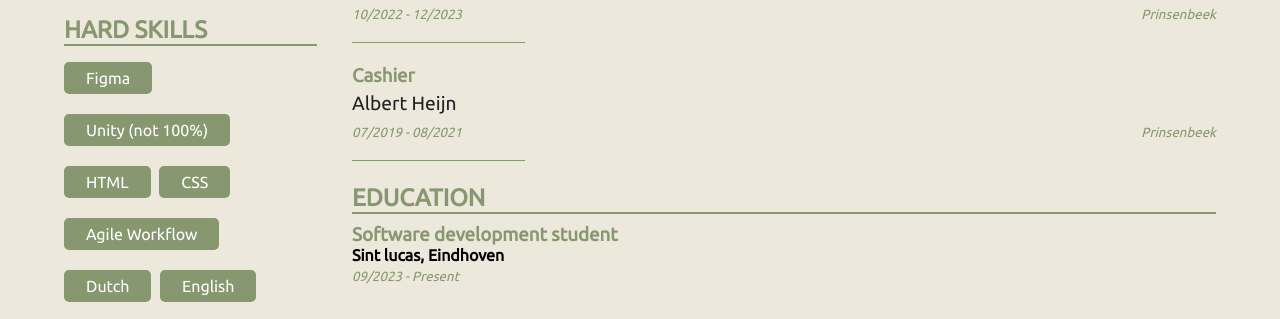
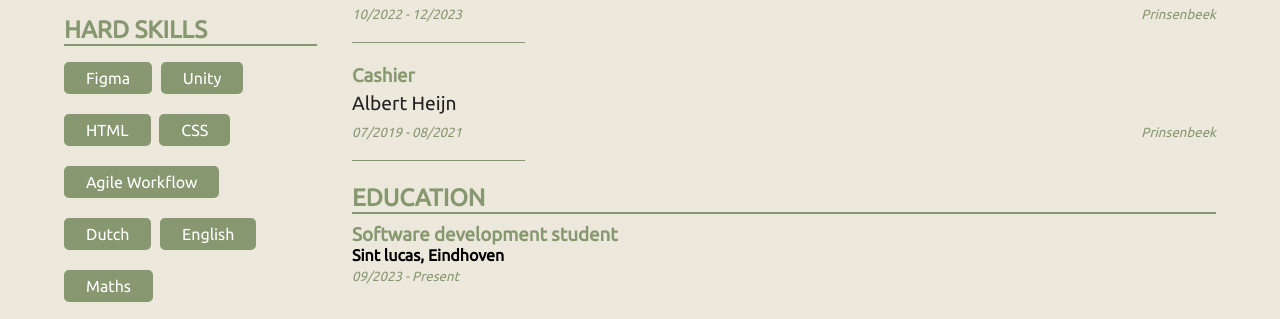
Before and after one commit to Fleurtje1142/Resume-develop, a plain HTML site: page index.html in a window 1280 px wide. Shown: the part 416-735 px from the top of the page. Drawn offline with Linux system fonts and the light colour scheme.

Commit message:
Index aangepast

```diff
--- a/index.html
+++ b/index.html
@@ -84,7 +84,7 @@
           <h2 class="bio-overview__title">Hard skills</h2>
           <ul class="skills">
             <li>Figma</li>
-            <li>Unity (not 100%)</li>
+            <li>Unity</li>
             <li>HTML</li>
             <li>CSS</li>
             <li>Agile Workflow</li>
```
